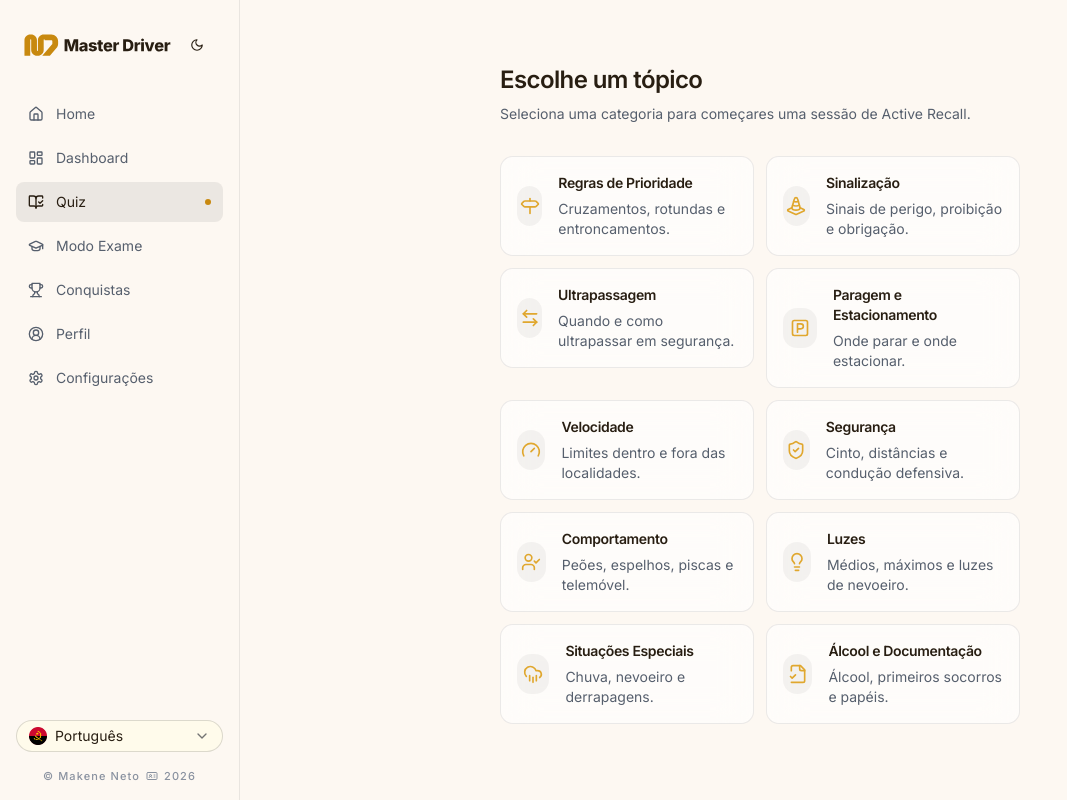
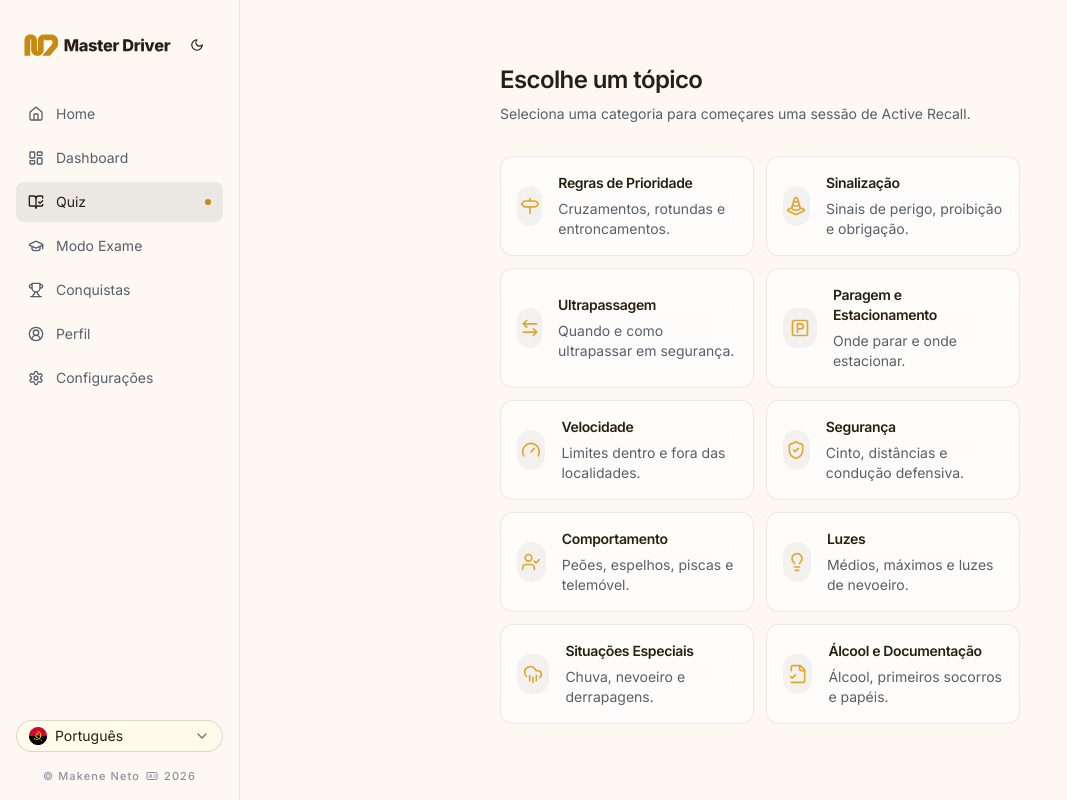
Before and after one commit to makeneto/master-driver, a Next.js app: page /quiz in a window 1280 px wide. Shown: the whole page, without its empty margins (0-1067 px from the left). Built offline with nearby package versions, Linux system fonts and the light colour scheme.

Commit message:
feat: improve TopicPicker layout and enhance description visibility

```diff
--- a/src/components/features/quiz/quiz-content.tsx
+++ b/src/components/features/quiz/quiz-content.tsx
@@ -229,12 +229,12 @@ function TopicPicker() {
       <p className="mb-8 text-sm text-[var(--color-text-muted)]">
         {t("quiz.chooseTopicDesc")}
       </p>
-      <div className="grid grid-cols-1 gap-3 sm:grid-cols-2">
+      <div className="grid grid-cols-1 gap-3 items-stretch sm:grid-cols-2">
         {TOPICS.map((topic) => {
           const { name, description } = topicText(topic.id)
           return (
             <Link key={topic.id} href={`/quiz?topic=${topic.id}`}>
-              <Card className="glass-hover flex items-center gap-4 p-4 transition-colors hover:border-[var(--color-hairline-strong)]">
+              <Card className="glass-hover flex items-center gap-4 p-4 h-full transition-colors hover:border-[var(--color-hairline-strong)]">
                 <div className="flex h-10 w-10 items-center justify-center rounded-xl bg-[var(--color-overlay)]">
                   <DynamicIcon
                     name={topic.icon}
@@ -243,7 +243,7 @@ function TopicPicker() {
                 </div>
                 <CardHeader className="p-0">
                   <CardTitle className="text-sm">{name}</CardTitle>
-                  <CardDescription>{description}</CardDescription>
+                  <CardDescription className="line-clamp">{description}</CardDescription>
                 </CardHeader>
               </Card>
             </Link>
```
